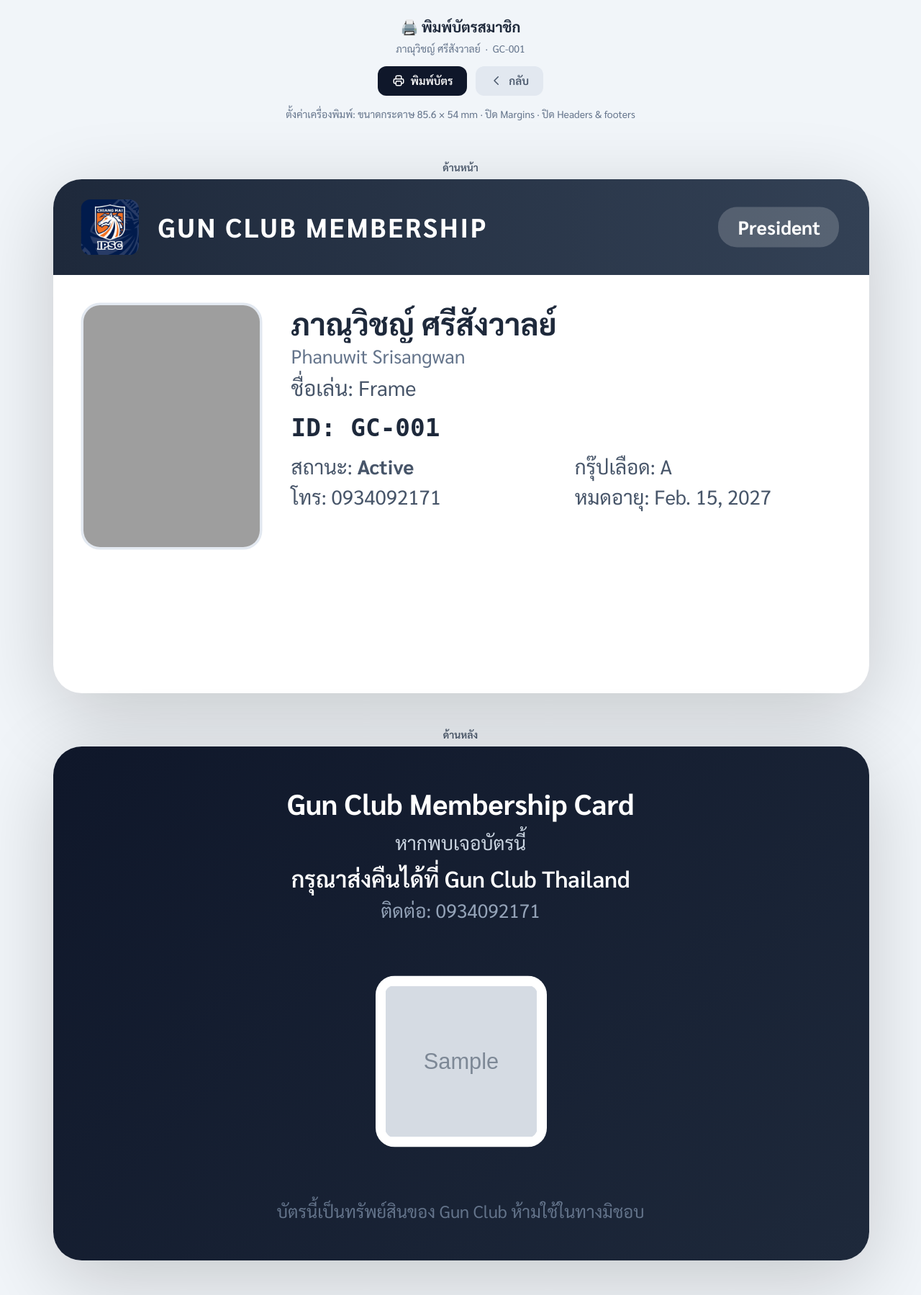
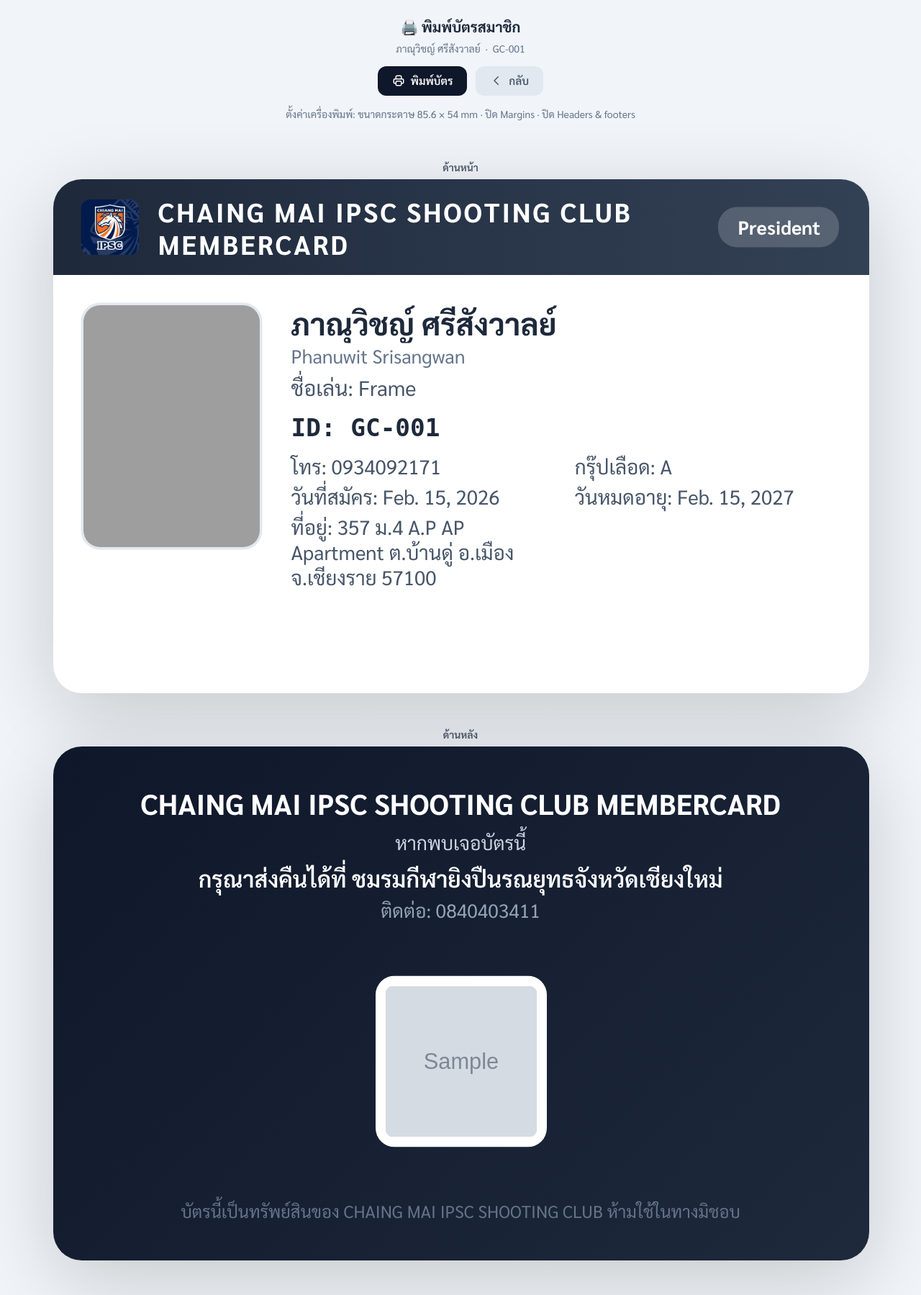
Before and after one commit to Phanuwit21/gunclub, a Django app: template members/templates/members/card_print.html in a window 1280 px wide. Shown: the whole page at 72% size. Run offline with Django 5.2, Linux system fonts and the light colour scheme; data comes from the database, SQL or seed files in the repository; the template is opened without the code that fills it: values that come from a table or form of the project are taken from there, most other values are stand-ins (such as "Sample title", 1, 10 or a date in 2020); grey boxes marked "Sample" are stand-in pictures; grey boxes are pictures that could not be loaded.

Commit message:
change printcard

```diff
--- a/members/templates/members/card_print.html
+++ b/members/templates/members/card_print.html
@@ -251,7 +251,7 @@
                 <div class="card-header">
                     <div class="card-header-left">
                         <img src="{% static 'images/logo.jpg' %}" alt="Logo" class="card-logo">
-                        <span class="card-title">GUN CLUB MEMBERSHIP</span>
+                        <span class="card-title">CHAING MAI IPSC SHOOTING CLUB MEMBERCARD</span>
                     </div>
                     <span class="card-role">{{ member.get_role_display }}</span>
                 </div>
@@ -269,10 +269,11 @@
                         <div class="card-nickname">{% trans "ชื่อเล่น" %}: {{ member.nickname|default:"—" }}</div>
                         <div class="card-id">ID: {{ member.member_id }}</div>
                         <div class="card-details">
-                            <div>{% trans "สถานะ" %}: <strong>{{ member.status }}</strong></div>
-                            <div>{% trans "กรุ๊ปเลือด" %}: {{ member.blood_group|default:"—" }}</div>
-                            <div>{% trans "โทร" %}: {{ member.phone|default:"—" }}</div>
-                            <div>{% trans "หมดอายุ" %}: {{ member.expire_date }}</div>
+                            <div class="mt-1 grid grid-cols-2 gap-x-2 gap-y-0.5">{% trans "โทร" %}: {{ member.phone|default:"—" }}</div>
+                            <div class="mt-1 grid grid-cols-2 gap-x-2 gap-y-0.5">{% trans "กรุ๊ปเลือด" %}: {{ member.blood_group|default:"—" }}</div>
+                            <div class="mt-1 grid grid-cols-2 gap-x-2 gap-y-0.5">{% trans "วันที่สมัคร" %}: {{ member.join_date }}</div>
+                            <div class="mt-1 grid grid-cols-2 gap-x-2 gap-y-0.5">{% trans "วันหมดอายุ" %}: {{ member.expire_date }}</div>
+                            <div class="mt-1 grid grid-cols-2 gap-x-2 gap-y-0.5">{% trans "ที่อยู่" %}: {{ member.address|default:"—" }}</div>
                         </div>
                     </div>
                 </div>
@@ -288,10 +289,10 @@
             <div class="card card-back">
 
                 <div class="back-top">
-                    <div class="back-title">Gun Club Membership Card</div>
+                    <div class="back-title">CHAING MAI IPSC SHOOTING CLUB MEMBERCARD</div>
                     <div class="back-sub">{% trans "หากพบเจอบัตรนี้" %}</div>
-                    <div class="back-return">{% trans "กรุณาส่งคืนได้ที่ Gun Club Thailand" %}</div>
-                    <div class="back-phone">{% trans "ติดต่อ" %}: {{ member.phone|default:"—" }}</div>
+                    <div class="back-return">{% trans "กรุณาส่งคืนได้ที่ ชมรมกีฬายิงปืนรณยุทธจังหวัดเชียงใหม่" %}</div>
+                    <div class="back-phone">{% trans "ติดต่อ" %}: 0840403411</div>
                 </div>
 
                 <div class="back-qr">
@@ -302,7 +303,7 @@
                     {% endif %}
                 </div>
 
-                <div class="back-footer">{% trans "บัตรนี้เป็นทรัพย์สินของ Gun Club ห้ามใช้ในทางมิชอบ" %}</div>
+                <div class="back-footer">{% trans "บัตรนี้เป็นทรัพย์สินของ CHAING MAI IPSC SHOOTING CLUB ห้ามใช้ในทางมิชอบ" %}</div>
 
             </div>
         </div>
@@ -322,7 +323,7 @@
         <div class="card-header">
             <div class="card-header-left">
                 <img src="{% static 'images/logo.jpg' %}" alt="Logo" class="card-logo">
-                <span class="card-title">GUN CLUB MEMBERSHIP</span>
+                <span class="card-title">CHAING MAI IPSC SHOOTING CLUB MEMBERCARD</span>
             </div>
             <span class="card-role">{{ member.get_role_display }}</span>
         </div>
@@ -340,10 +341,12 @@
                 <div class="card-nickname">{% trans "ชื่อเล่น" %}: {{ member.nickname|default:"—" }}</div>
                 <div class="card-id">ID: {{ member.member_id }}</div>
                 <div class="card-details">
-                    <div>{% trans "สถานะ" %}: <strong>{{ member.status }}</strong></div>
+                    <div>{% trans "โทร" %}: {{ member.phone|default:"—" }}</div>
                     <div>{% trans "กรุ๊ปเลือด" %}: {{ member.blood_group|default:"—" }}</div>
                     <div>{% trans "โทร" %}: {{ member.phone|default:"—" }}</div>
-                    <div>{% trans "หมดอายุ" %}: {{ member.expire_date }}</div>
+                    <div>{% trans "วันที่สมัคร" %}: {{ member.join_date }}</div>
+                    <div>{% trans "วันหมดอายุ" %}: {{ member.expire_date }}</div>
+                    <div>{% trans "ที่อยู่" %}: {{ member.address|default:"—" }}</div>
                 </div>
             </div>
         </div>
@@ -354,10 +357,10 @@
     <div class="card card-back">
 
         <div class="back-top">
-            <div class="back-title">Gun Club Membership Card</div>
+            <div class="back-title">CHAING MAI IPSC SHOOTING CLUB MEMBERCARD</div>
             <div class="back-sub">{% trans "หากพบเจอบัตรนี้" %}</div>
-            <div class="back-return">{% trans "กรุณาส่งคืนได้ที่ Gun Club Thailand" %}</div>
-            <div class="back-phone">{% trans "ติดต่อ" %}: {{ member.phone|default:"—" }}</div>
+            <div class="back-return">{% trans "กรุณาส่งคืนได้ที่ ชมรมกีฬายิงปืนรณยุทธจังหวัดเชียงใหม่" %}</div>
+            <div class="back-phone">{% trans "ติดต่อ" %}: 0840403411</div>
         </div>
 
         <div class="back-qr">
@@ -368,7 +371,7 @@
             {% endif %}
         </div>
 
-        <div class="back-footer">{% trans "บัตรนี้เป็นทรัพย์สินของ Gun Club ห้ามใช้ในทางมิชอบ" %}</div>
+        <div class="back-footer">{% trans "บัตรนี้เป็นทรัพย์สินของ CHAING MAI IPSC SHOOTING CLUB ห้ามใช้ในทางมิชอบ" %}</div>
 
     </div>
 
--- a/members/templates/members/member_card.html
+++ b/members/templates/members/member_card.html
@@ -192,7 +192,7 @@
             </div>
 
             <div class="text-[9px] text-slate-400 text-center">
-                {% trans "บัตรนี้เป็นทรัพย์สินของ Gun Club ห้ามใช้ในทางมิชอบ" %}
+                {% trans "บัตรนี้เป็นทรัพย์สินของ CHAING MAI IPSC SHOOTING CLUB ห้ามใช้ในทางมิชอบ" %}
             </div>
 
         </div>
--- a/members/templates/members/member_card_view_only.html
+++ b/members/templates/members/member_card_view_only.html
@@ -152,7 +152,7 @@
            </div>
 
            <div class="text-[9px] text-slate-400 text-center">
-               {% trans "บัตรนี้เป็นทรัพย์สินของ Gun Club ห้ามใช้ในทางมิชอบ" %}
+               {% trans "บัตรนี้เป็นทรัพย์สินของ CHAING MAI IPSC SHOOTING CLUB ห้ามใช้ในทางมิชอบ" %}
            </div>
 
        </div>
```
